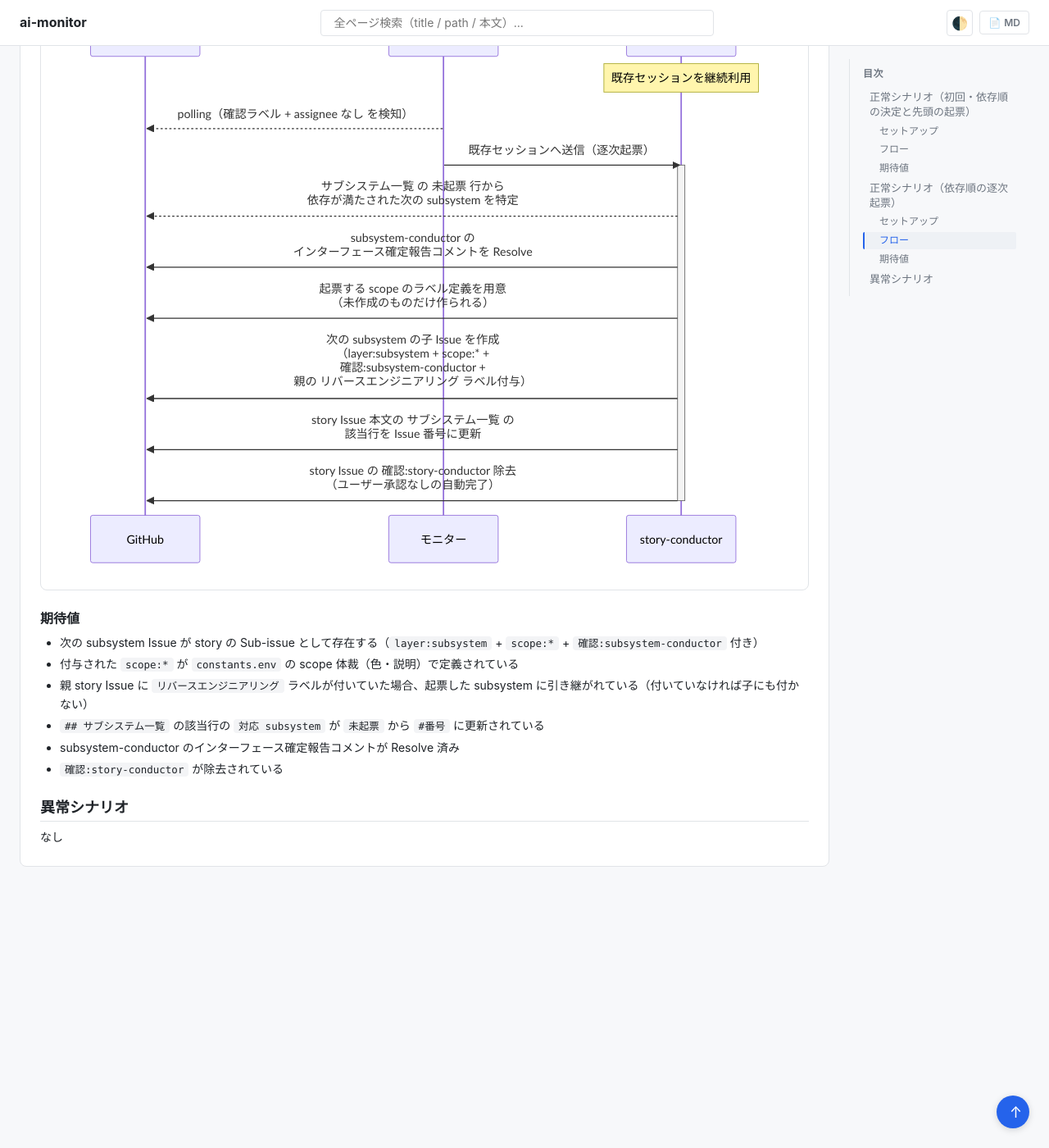
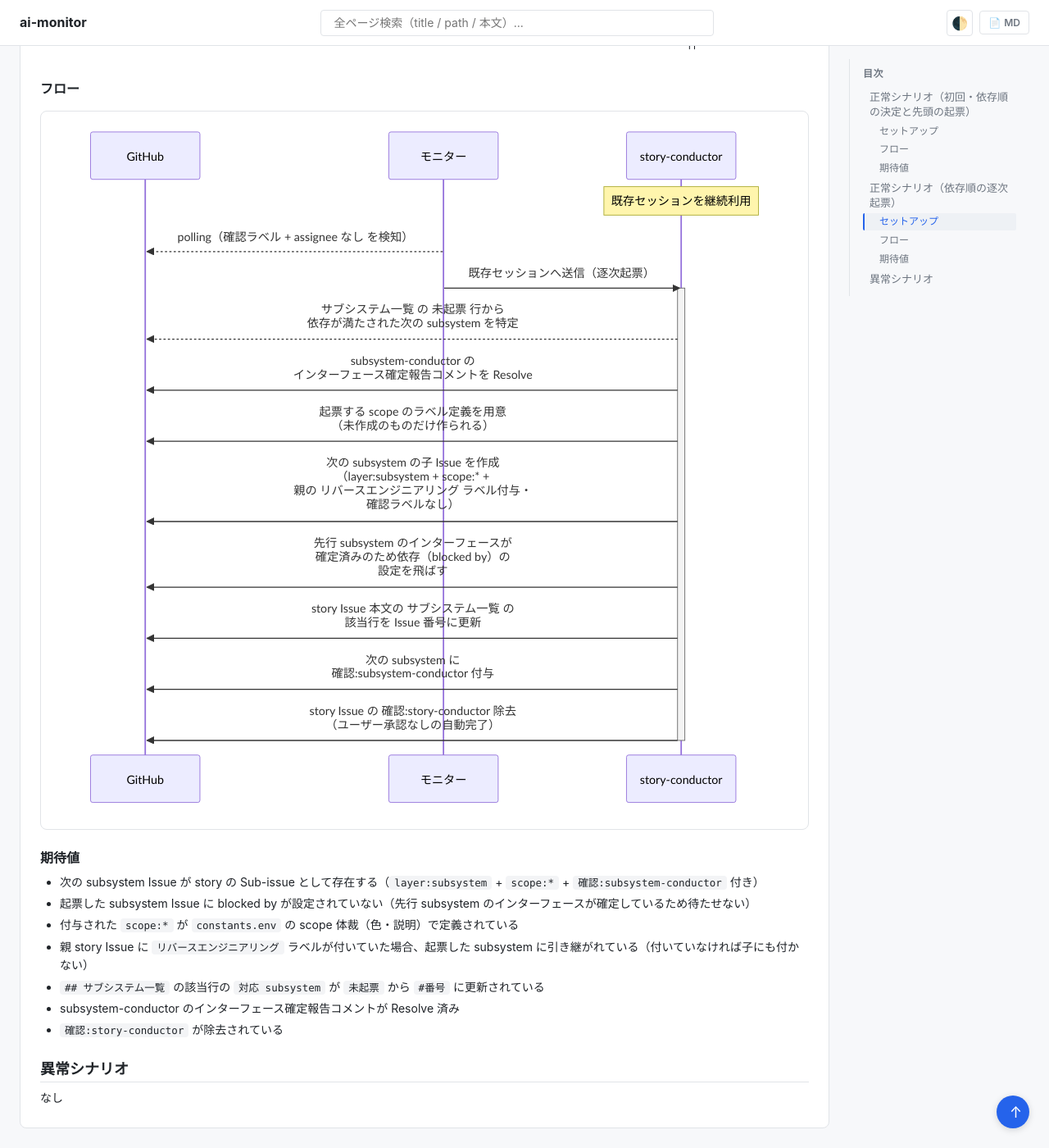
Before and after one commit to shuhei1101/ai-monitor, a Jekyll site: the page built from docs/wiki/設計図/シナリオ/単一ユースケース/子subsystem起票.md, in a window 1280 px wide and 1400 px high, scrolled down 2518 px. Shown: the whole window at 82% size. Built offline with Jekyll 4.4.1, drawn with Linux system fonts in a browser that asks for light colours; our own code applies the rules of GitHub Pages for plain Markdown files; some of the changed text lies outside the part shown.

Commit message:
起票フェーズの依存設定順序統一の単一シナリオを更新

````diff
--- a/docs/wiki/設計図/シナリオ/単一ユースケース/子subsystem起票.md
+++ b/docs/wiki/設計図/シナリオ/単一ユースケース/子subsystem起票.md
@@ -37,8 +37,10 @@
   MON->>GH: story Issue の完了報告を確認<br>（単一シナリオ確定 →<br>子 subsystem 起票に進むと判断）
   MON->>GH: シナリオから subsystem を洗い出して<br>依存順を決定（例: BE → FE）
   MON->>GH: 洗い出した scope のラベル定義を用意<br>（未作成のものだけ作られる）
-  MON->>GH: 依存のない先頭グループのみ<br>子 Issue を作成（layer:subsystem + scope:* +<br>確認:subsystem-conductor +<br>親の リバースエンジニアリング ラベル付与）
+  MON->>GH: 依存のない先頭グループのみ<br>子 Issue を作成（layer:subsystem + scope:* +<br>親の リバースエンジニアリング ラベル付与・<br>確認ラベルなし）
+  MON->>GH: 先頭グループは依存を張る対象が無いため<br>依存（blocked by）の設定を飛ばす
   MON->>GH: story Issue 本文の サブシステム一覧 に<br>洗い出し結果を記入<br>（起票済みは Issue 番号・残りは 未起票）
+  MON->>GH: 起票した subsystem に<br>確認:subsystem-conductor 付与
   MON->>GH: story Issue の完了報告コメントを Resolve
   MON->>GH: story Issue に起票結果の報告コメント投稿<br>（ユーザー宛・待機なし）
   MON->>GH: story Issue の 確認:story-conductor 除去<br>（ユーザー承認なしの自動完了）
@@ -49,6 +51,7 @@
 ### 期待値
 
 - 依存のない先頭グループの subsystem Issue だけが story の Sub-issue として存在する（`layer:subsystem` + `scope:*` + `確認:subsystem-conductor` 付き）
+- 起票した subsystem Issue に blocked by が設定されていない（先頭グループのため依存を張る対象が無い）
 - 付与された `scope:*` が `constants.env` の scope 体裁（色・説明）で定義されている（ランダム色の自動作成になっていない）
 - 親 story Issue に `リバースエンジニアリング` ラベルが付いていた場合、起票した subsystem に引き継がれている（付いていなければ子にも付かない）
 - story Issue 本文に `## サブシステム一覧` が追加され、洗い出した全 subsystem の行が並んでいる（起票済みの行は `対応 subsystem` が `#番号`、未起票の行は `未起票`）
@@ -81,8 +84,10 @@
   MON-->>GH: サブシステム一覧 の 未起票 行から<br>依存が満たされた次の subsystem を特定
   MON->>GH: subsystem-conductor の<br>インターフェース確定報告コメントを Resolve
   MON->>GH: 起票する scope のラベル定義を用意<br>（未作成のものだけ作られる）
-  MON->>GH: 次の subsystem の子 Issue を作成<br>（layer:subsystem + scope:* +<br>確認:subsystem-conductor +<br>親の リバースエンジニアリング ラベル付与）
+  MON->>GH: 次の subsystem の子 Issue を作成<br>（layer:subsystem + scope:* +<br>親の リバースエンジニアリング ラベル付与・<br>確認ラベルなし）
+  MON->>GH: 先行 subsystem のインターフェースが<br>確定済みのため依存（blocked by）の<br>設定を飛ばす
   MON->>GH: story Issue 本文の サブシステム一覧 の<br>該当行を Issue 番号に更新
+  MON->>GH: 次の subsystem に<br>確認:subsystem-conductor 付与
   MON->>GH: story Issue の 確認:story-conductor 除去<br>（ユーザー承認なしの自動完了）
   deactivate MON
 ```
@@ -90,6 +95,7 @@
 ### 期待値
 
 - 次の subsystem Issue が story の Sub-issue として存在する（`layer:subsystem` + `scope:*` + `確認:subsystem-conductor` 付き）
+- 起票した subsystem Issue に blocked by が設定されていない（先行 subsystem のインターフェースが確定しているため待たせない）
 - 付与された `scope:*` が `constants.env` の scope 体裁（色・説明）で定義されている
 - 親 story Issue に `リバースエンジニアリング` ラベルが付いていた場合、起票した subsystem に引き継がれている（付いていなければ子にも付かない）
 - `## サブシステム一覧` の該当行の `対応 subsystem` が `未起票` から `#番号` に更新されている
````
Also changed, not shown: docs/wiki/設計図/シナリオ/単一ユースケース/Issue分解と子起票.md (+3 -1 lines), docs/wiki/設計図/シナリオ/単一ユースケース/子epic起票.md (+2 -1 lines), docs/wiki/設計図/シナリオ/単一ユースケース/子story起票.md (+4 -1 lines).
